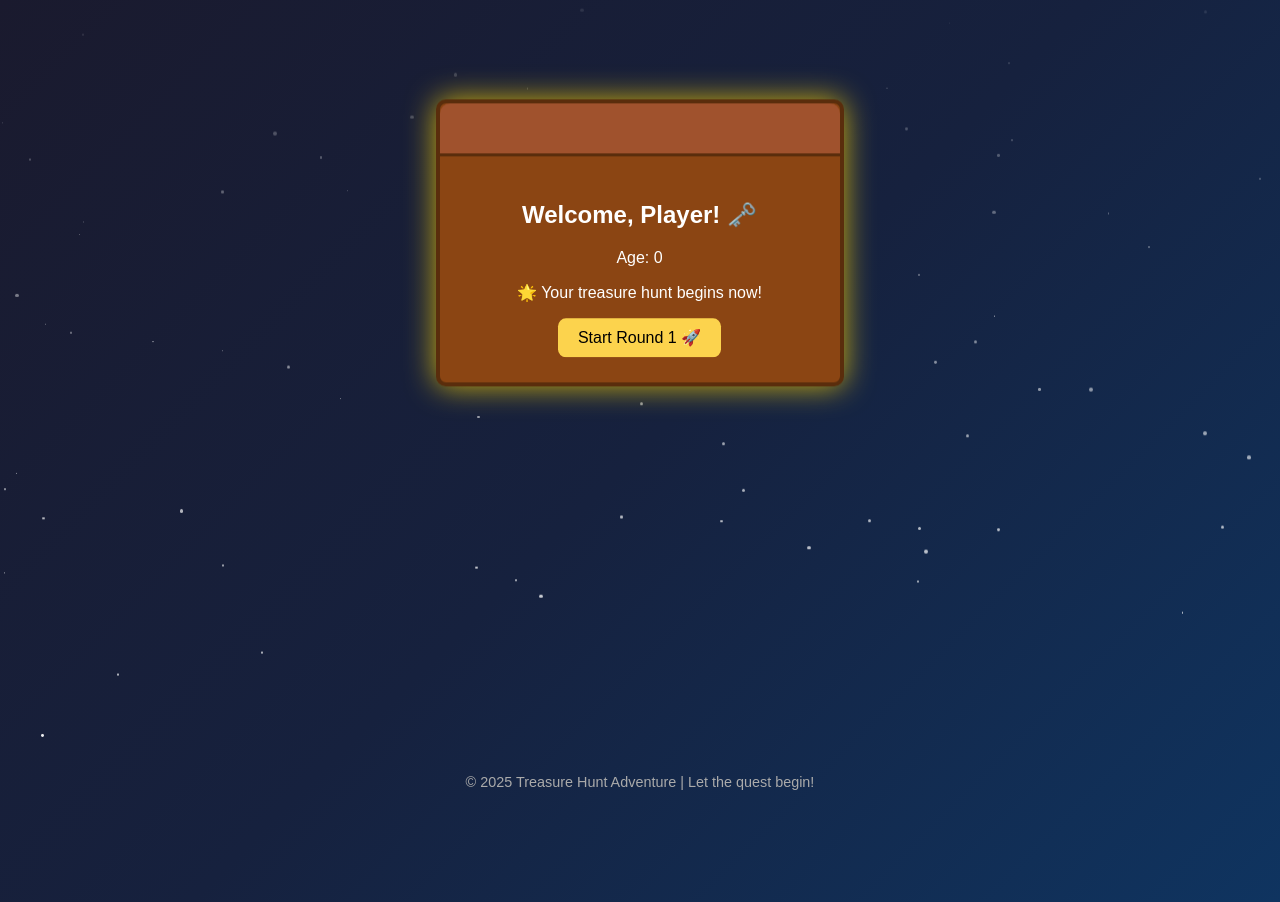
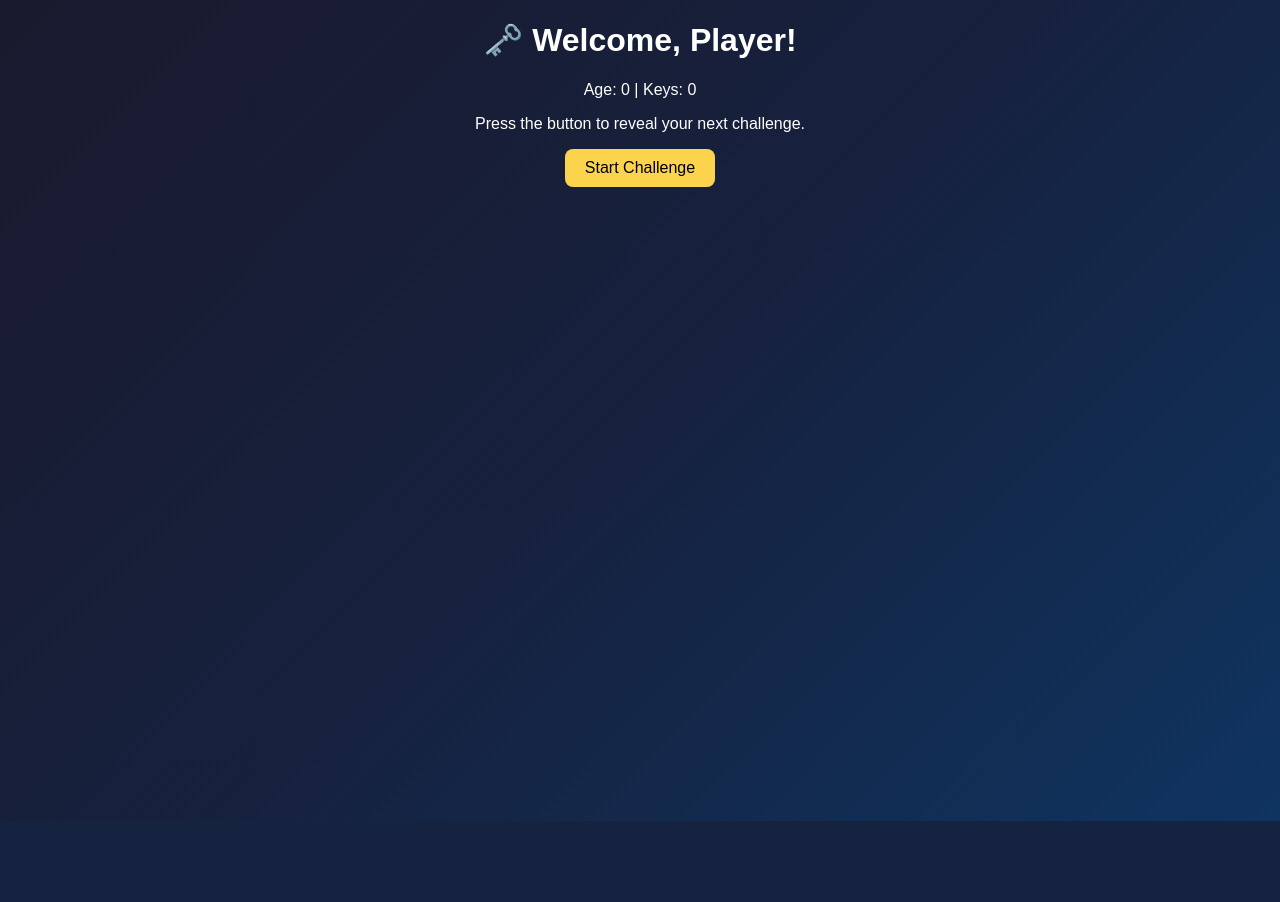
Before and after one commit to Jashwanth0533R/Treasure-Hunt-Game, a Flask app: page /game in a window 1280 px wide. After the commit the page ends 821 px from the top, so only its background shows below. Run offline with Flask 3, Linux system fonts and the light colour scheme.

Commit message:
Update game.html

```diff
--- a/templates/game.html
+++ b/templates/game.html
@@ -3,30 +3,22 @@
 <head>
   <meta charset="UTF-8">
   <meta name="viewport" content="width=device-width, initial-scale=1.0">
-  <title>Treasure Hunt - Adventure Begins</title>
+  <title>Treasure Hunt - Game Round</title>
   <link rel="stylesheet" href="{{ url_for('static', filename='css/style.css') }}">
-  <script defer src="{{ url_for('static', filename='js/game.js') }}"></script>
 </head>
-<body>
+<body class="game-background">
+  <div class="chest-box">
+    <h1>🗝️ Welcome, {{ name }}!</h1>
+    <div id="playerInfo">
+        <p>Age: <span id="playerAge">{{ age }}</span> | Keys: <span id="currentKeys">{{ session.get('keys', 0) }}</span></p>
+    </div>
 
-  <!-- Floating Stars -->
-  <div id="stars"></div>
-
-  <div class="container">
-    <!-- Animated Treasure Box -->
-    <div class="treasure-box game-box">
-      <div class="chest-lid"></div>
-      <div class="chest-body">
-        <div class="game-info hidden" id="gameInfo">
-          <h2>Welcome, <span id="playerName">{{ name }}</span>! 🗝️</h2>
-          <p>Age: <span id="playerAge">{{ age }}</span></p>
-          <p>🌟 Your treasure hunt begins now!</p>
-          <button id="startRound">Start Round 1 🚀</button>
-        </div>
-      </div>
+    <div id="questionBox">
+      <p>Press the button to reveal your next challenge.</p>
     </div>
+    <button id="startRound">Start Challenge</button>
   </div>
 
-  <footer>© 2025 Treasure Hunt Adventure | Let the quest begin!</footer>
+  <script src="{{ url_for('static', filename='js/game.js') }}"></script>
 </body>
 </html>
```
